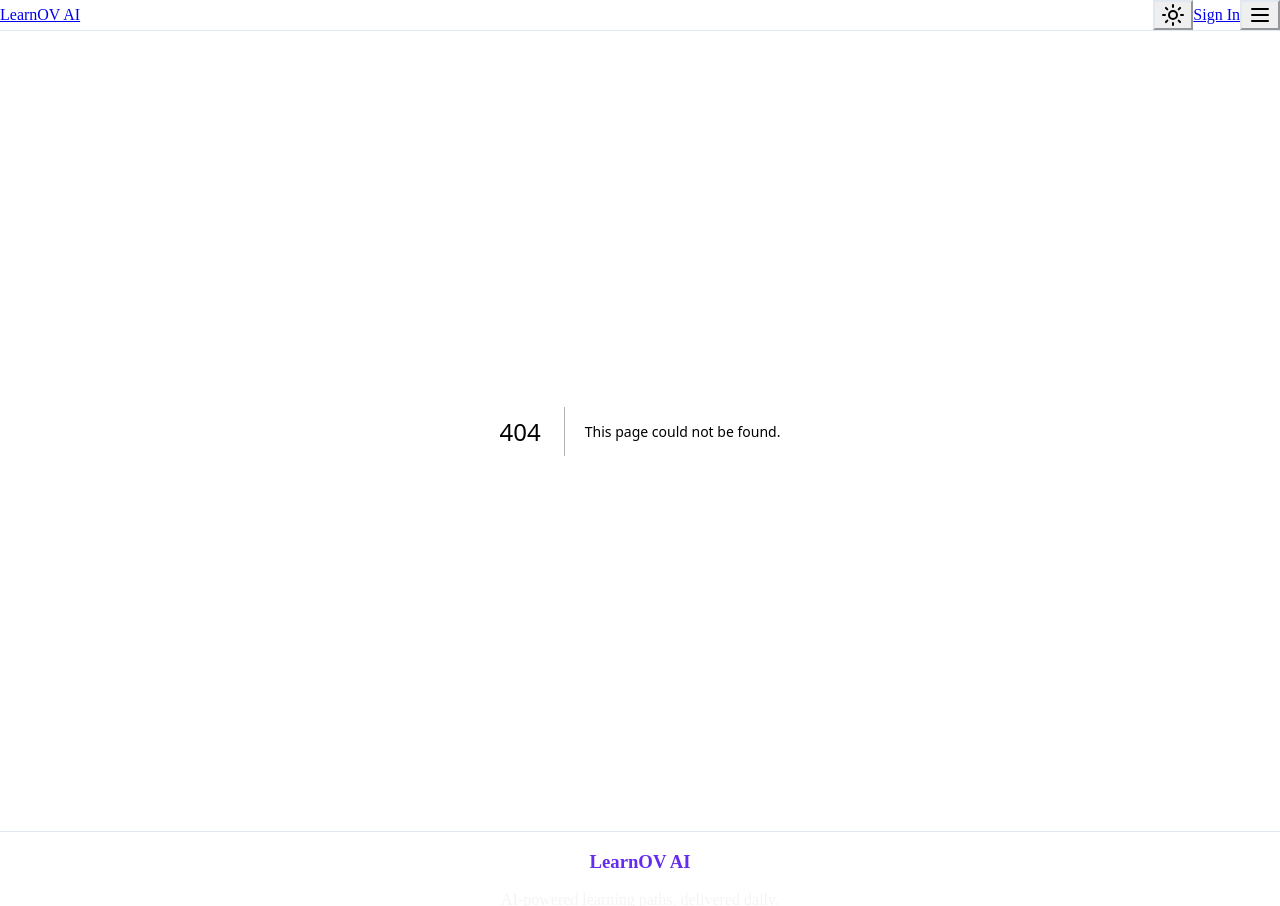
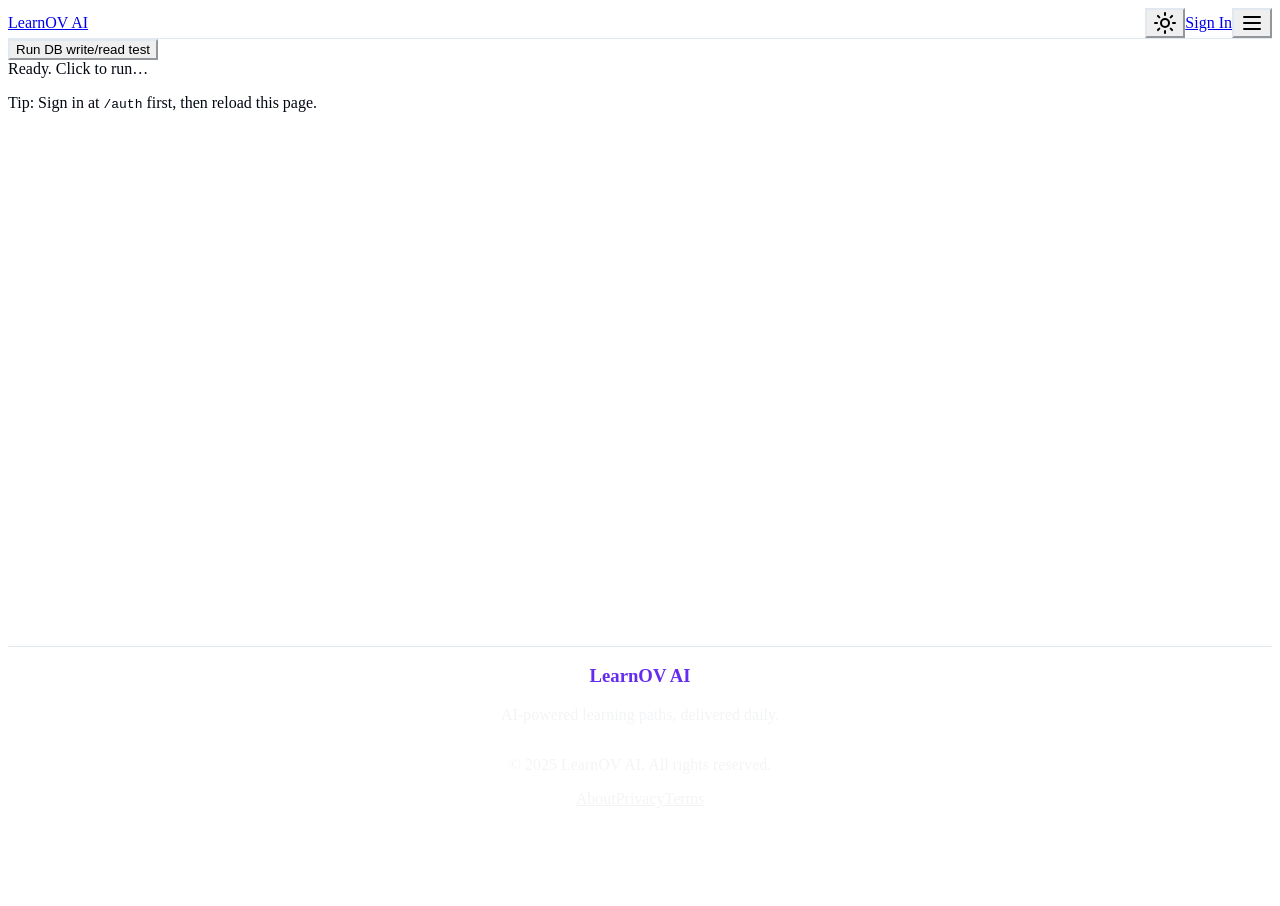
Before and after one commit to Av-Dev3/learnovium, a Next.js app: page /test-write in a window 1280 px wide. Before the commit this address had no page. Shown: the top 906 px of the page. After the commit the page ends 816 px from the top, so only its background shows below. Built offline with nearby package versions, Linux system fonts and the light colour scheme.

Commit message:
Add TestWrite component for Supabase database write/read testing; implement user session check, goal insertion, and retrieval with error handling.

```diff
--- /dev/null
+++ b/src/app/(auth)/test-write/page.tsx
@@ -0,0 +1,57 @@
+"use client";
+import { useState } from "react";
+import { supabaseBrowser } from "@/lib/supabaseClient";
+
+export default function TestWrite() {
+  const [out, setOut] = useState("Ready. Click to run…");
+
+  const run = async () => {
+    const supabase = supabaseBrowser();
+
+    // Check session
+    const { data: userRes, error: userErr } = await supabase.auth.getUser();
+    if (userErr || !userRes.user) {
+      setOut("Not signed in. Go to /auth first.");
+      return;
+    }
+
+    // Insert a dummy goal for this user
+    const { error: insErr } = await supabase.from("learning_goals").insert({
+      user_id: userRes.user.id,
+      topic: "Supabase Smoke Test",
+      focus: "Confirm connection",
+    });
+    if (insErr) {
+      setOut(`Insert error: ${insErr.message}`);
+      return;
+    }
+
+    // Read back latest few
+    const { data, error: selErr } = await supabase
+      .from("learning_goals")
+      .select("id, topic, created_at")
+      .order("created_at", { ascending: false })
+      .limit(3);
+
+    if (selErr) {
+      setOut(`Select error: ${selErr.message}`);
+    } else {
+      setOut(`OK. Latest goals: ${data.map(d => d.topic).join(", ")}`);
+    }
+  };
+
+  return (
+    <main className="p-6 space-y-3 text-sm">
+      <button
+        onClick={run}
+        className="rounded bg-black text-white px-4 py-2"
+      >
+        Run DB write/read test
+      </button>
+      <div>{out}</div>
+      <p className="text-xs text-gray-500">
+        Tip: Sign in at <code>/auth</code> first, then reload this page.
+      </p>
+    </main>
+  );
+}
```
